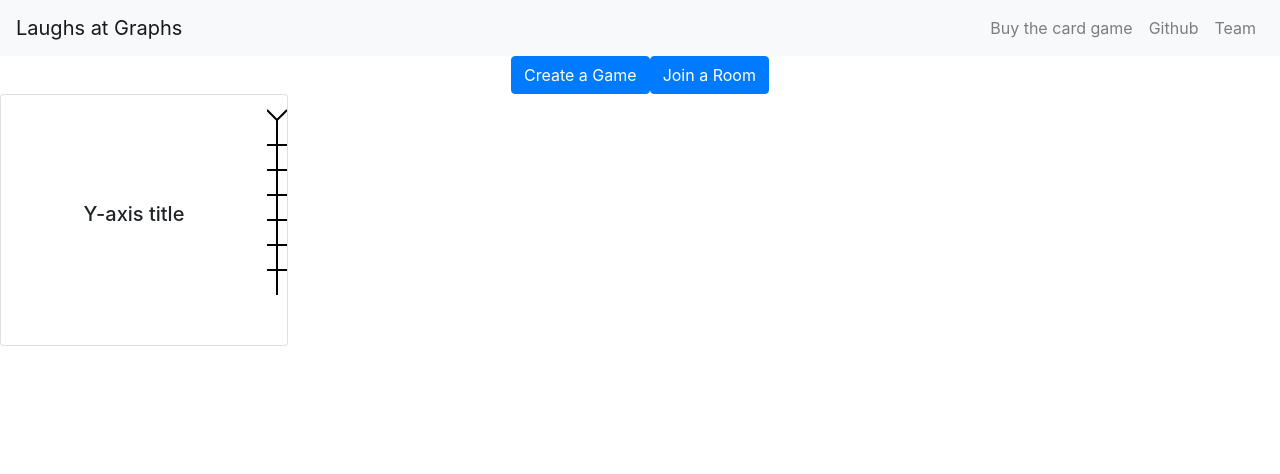
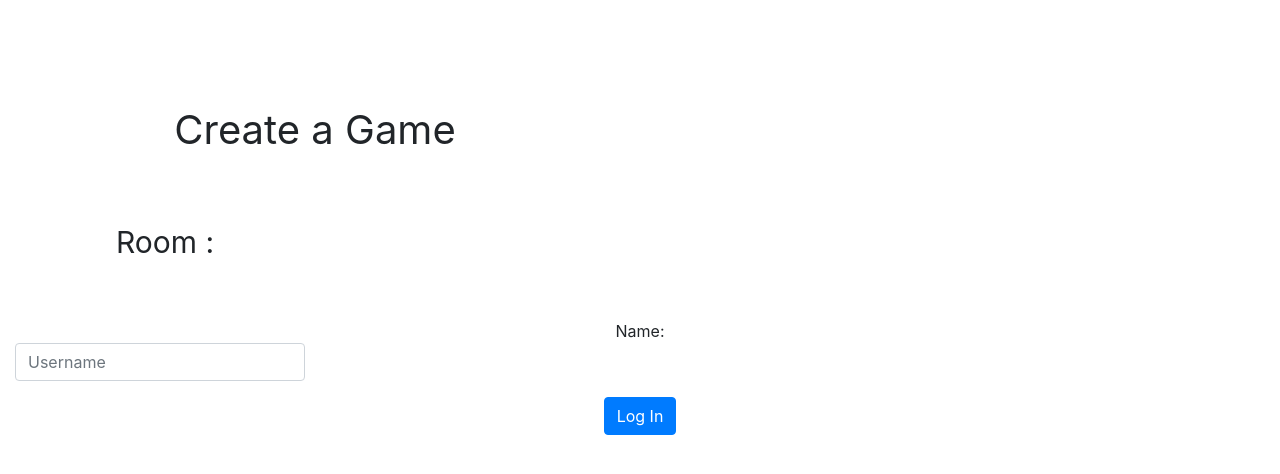
Before and after one commit to weilyl/TTNY2020-front, a React (Create React App) app: page /room in a window 1280 px wide. Shown: the top 474 px of the page. Built offline with nearby package versions, Linux system fonts and the light colour scheme; no server answers; the database is empty.

Commit message:
Routes create game-room

```diff
--- a/src/App.css
+++ b/src/App.css
@@ -36,3 +36,40 @@
     transform: rotate(360deg);
   }
 }
+.judge-image{
+  width: 210px;
+  height: 210px;
+  margin-right: 800px;
+  margin-top: 15px;
+}
+.judge{
+  margin-top: 300px;
+  margin-left: -800px;
+}
+.person{
+  width: 200px;
+  height: 200px;
+  margin-left: 400px;
+  margin-top: -1px;
+}
+.button-start{
+  margin-left: -550px;
+  margin-top: -150px;
+}
+.player{
+  margin-top: -250px;
+  margin-left: 880px;
+}
+.create-line{
+  font-size: 40px ;
+  margin-left: -650px;
+  margin-top: 100px;
+}
+.room-line{
+  font-size: 30px ;
+  margin-left: -950px;
+  margin-top: 60px;
+}
+.name-line{
+
+}
--- a/src/App.js
+++ b/src/App.js
@@ -1,6 +1,7 @@
 import React from 'react';
 import Welcome from './screens/Welcome';
 import InGame from './screens/InGame';
+import CreateRoom from './screens/CreateRoom';
 import Firebase from "firebase";
 import config from './services/config';
 import {
@@ -13,6 +14,7 @@ import {
 import 'bootstrap/dist/css/bootstrap.min.css';
 import './App.css';
 import './App.scss';
+import JoiningARoom from './screens/JoiningARoom';
 
 
 class App extends React.Component {
@@ -73,6 +75,12 @@ class App extends React.Component {
           <Route path='/game'>
             <InGame />
           </Route>
+          <Route path="/room" >
+            <CreateRoom />
+          </Route>
+          <Route path="/joiningroom" >
+            <JoiningARoom />
+          </Route>
 
           <Route path='/'>
             <Welcome />
--- a/src/components/CreateGame.jsx
+++ b/src/components/CreateGame.jsx
@@ -1,10 +1,16 @@
 import React from 'react';
 import Button from 'react-bootstrap/Button';
+import {
+    BrowserRouter as Router,
+    Link
+  } from "react-router-dom";
 
 class CreateGame extends React.Component {
     render() {
         return(
+            <Link to='/room'>
             <Button>Create a Game</Button>
+            </Link>
         )
     }
 }
--- a/src/index.js
+++ b/src/index.js
@@ -3,10 +3,13 @@ import ReactDOM from 'react-dom';
 import './index.css';
 import App from './App';
 import reportWebVitals from './reportWebVitals';
+import { BrowserRouter as Router } from 'react-router-dom'
 
 ReactDOM.render(
   <React.StrictMode>
+    <Router>
     <App />
+    </Router>
   </React.StrictMode>,
   document.getElementById('root')
 );
--- a/src/screens/CreateRoom.jsx
+++ b/src/screens/CreateRoom.jsx
@@ -1,3 +1,49 @@
 // grabs string as text from backend
 // import nameinput for user to put a display name
 // button to enter room
+
+import React from 'react';
+import {
+    BrowserRouter as Router,
+    Switch,
+    Route,
+    Link
+  } from "react-router-dom";
+import {FormControl, InputGroup, Button, Col} from 'react-bootstrap';
+
+class CreateRoom extends React.Component {
+    render() {
+        return(
+            <>
+            <div className="create-line"> Create a Game</div>
+            <div className="room-line"> Room :
+                <InputGroup size="sm" className="mb-3">
+                <Col xs={2}>
+                <FormControl
+                placeholder="Room Number"
+                aria-label="Recipient's username"
+                aria-describedby="basic-addon2"
+                />
+                </Col>
+                </InputGroup>
+            </div>
+            <div className="name-line"> Name:
+                <InputGroup size="sm" className="mb-3">
+                <Col xs={3}>
+                <FormControl
+                placeholder="Username"
+                aria-label="Recipient's username"
+                aria-describedby="basic-addon2"
+                />
+                </Col>
+                </InputGroup>
+            </div>
+            <Link to="/joiningroom">
+            <Button>Log In </Button>
+            </Link>
+            </>
+        )
+    }
+}
+
+export default CreateRoom;
--- a/src/screens/JoiningARoom.jsx
+++ b/src/screens/JoiningARoom.jsx
@@ -2,3 +2,60 @@
 // input to enter display name
 
 // button to enter room code (brings you to Just Joined Room)
+import React from 'react';
+import {
+    BrowserRouter as Router,
+    Link
+  } from "react-router-dom";
+  import {FormControl, InputGroup, Button, Col} from 'react-bootstrap';
+
+
+class JoiningARoom extends React.Component {
+    render() {
+        return(
+            <>
+            <div> You are logged in as:
+                <InputGroup size="sm" className="mb-3">
+                <Col xs={4}>
+                <FormControl
+                placeholder="Username"
+                aria-label="Recipient's username"
+                aria-describedby="basic-addon2"
+                />
+                </Col>
+                </InputGroup>
+
+            </div>
+            <div> Numbers of users in room: </div>
+                    <InputGroup size="sm" className="mb-3">
+                    <Col xs={2}>
+                    <FormControl
+                    placeholder="#Users"
+                    aria-label="Recipient's username"
+                    aria-describedby="basic-addon2"
+                    />
+                    </Col>
+                    </InputGroup>
+            <div> Room Number:
+                <InputGroup size="sm" className="mb-3">
+                <Col xs={2}>
+                <FormControl
+                placeholder="Room Number"
+                aria-label="Recipient's username"
+                aria-describedby="basic-addon2"
+                />
+                </Col>
+                </InputGroup>
+
+            </div>
+            <div className="judge">Judge</div>
+            <img src="https://upload.wikimedia.org/wikipedia/commons/thumb/b/bc/Unknown_person.jpg/1084px-Unknown_person.jpg" alt="judge" className="judge-image"/>
+            <div className="player">Player</div>
+            <img src="https://prepsec.org/wp-content/uploads/2017/09/unknown-person-icon-Image-from.png" alt="person" className="person"/>
+            <Button className="button-start">Start</Button>
+            </>
+        )
+    }
+}
+
+export default JoiningARoom;
```
Also changed, not shown: 2 other files (tests, documents, lock files or other folders).
